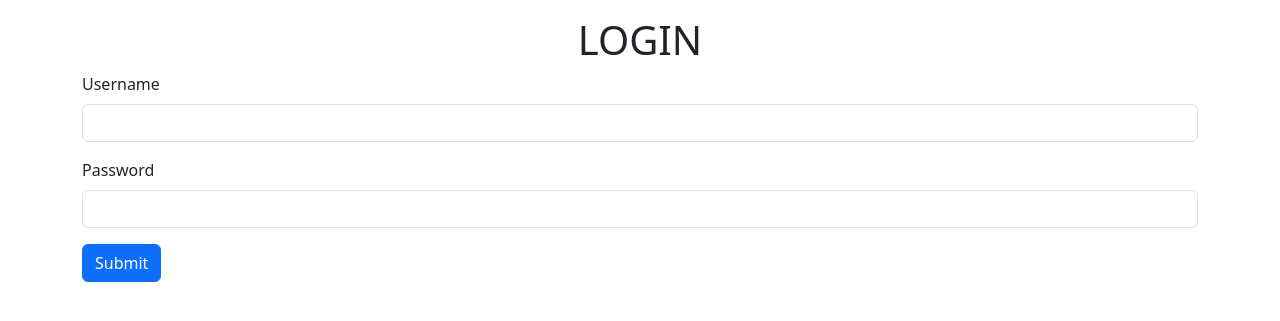
After one commit to SN2023-RESPIRE/admin-website, a Flask app: page /login in a window 1280 px wide. The commit adds this page. Shown: the top 321 px of the page. Run offline with Flask 3, Linux system fonts and the light colour scheme.

Commit message:
Login page

```diff
--- /dev/null
+++ b/auth.py
@@ -0,0 +1,13 @@
+from flask import Blueprint, render_template
+
+auth = Blueprint('auth', __name__)
+
+
+@auth.route('/login')
+def login():
+    return render_template('pages/login.html')
+
+
+@auth.route('/logout')
+def logout():
+    return 'Logout'
--- a/main.py
+++ b/main.py
@@ -1,8 +1,14 @@
-from flask import Flask
-import routes
+from flask import Flask, render_template
+
+from auth import auth
 
 app = Flask(__name__)
-app.register_blueprint(routes.bp)
+app.register_blueprint(auth)
+
+
+@app.route('/')
+def home():
+    return render_template('pages/index.html')
 
 
 if __name__ == '__main__':
--- a/templates/base.html
+++ b/templates/base.html
@@ -6,7 +6,9 @@
     <link href="https://cdn.jsdelivr.net/npm/bootstrap@5.3.0-alpha2/dist/css/bootstrap.min.css" rel="stylesheet" integrity="sha384-aFq/bzH65dt+w6FI2ooMVUpc+21e0SRygnTpmBvdBgSdnuTN7QbdgL+OapgHtvPp" crossorigin="anonymous">
 </head>
 <body>
+{% if not no_nav %}
 {% include 'nav.html' %}
+{% endif %}
 <div class="container">
 {% block content %}
 {% endblock %}
--- /dev/null
+++ b/templates/pages/login.html
@@ -0,0 +1,26 @@
+{% extends 'base.html' %}
+{% set no_nav = True %}
+
+{% block title %}Login{% endblock %}
+
+{% block content %}
+    <div class="mb-3"></div>
+    {% if wrong_login %}
+        <div class="alert alert-danger" role="alert">
+            Wrong credentials entered. Try again
+        </div>
+    {% endif %}
+
+    <h1 class="text-center mt-3">LOGIN</h1>
+    <form action="/login" method="post">
+        <div class="mb-3">
+            <label for="loginUsername" class="form-label">Username</label>
+            <input type="text" class="form-control" id="loginUsername">
+        </div>
+        <div class="mb-3">
+            <label for="loginPassword" class="form-label">Password</label>
+            <input type="password" class="form-control" id="loginPassword">
+        </div>
+        <button type="submit" class="btn btn-primary">Submit</button>
+    </form>
+{% endblock %}
```
Also changed, not shown: routes.py (deleted, +0 -8 lines).
